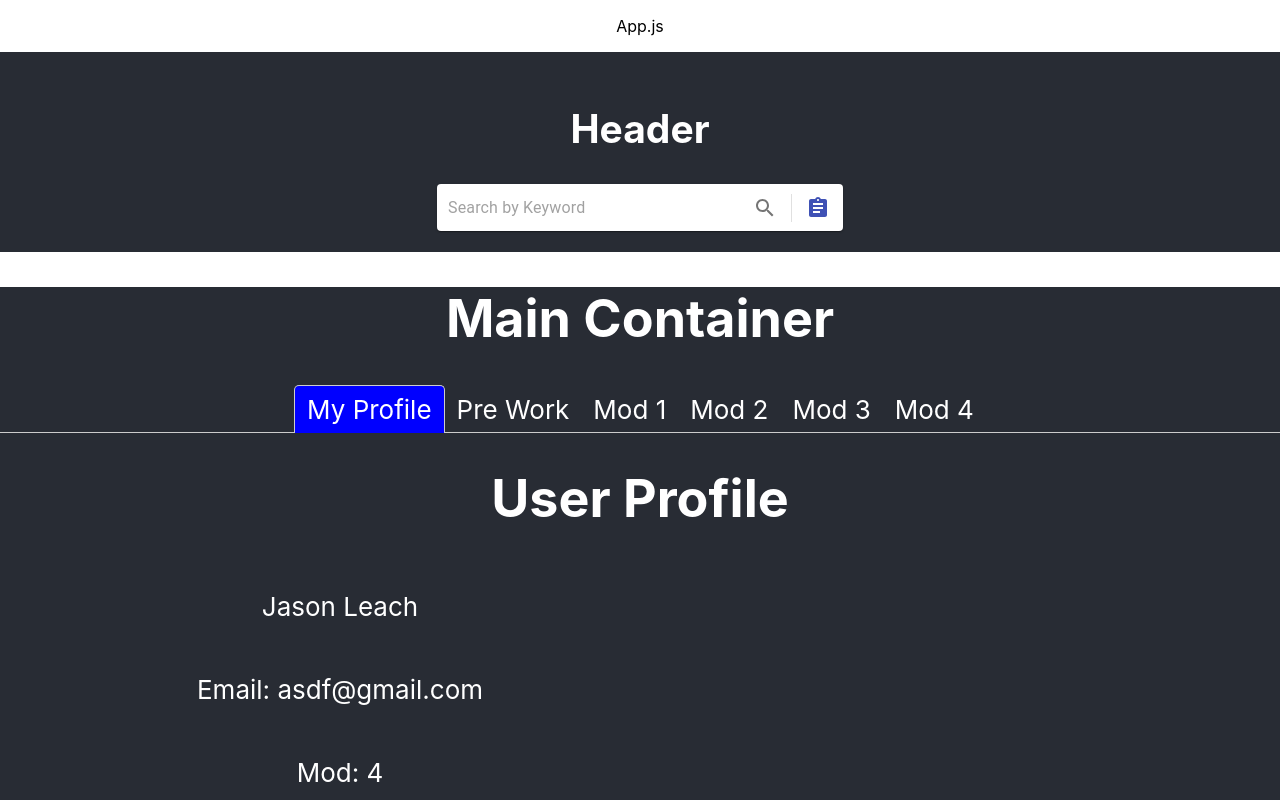
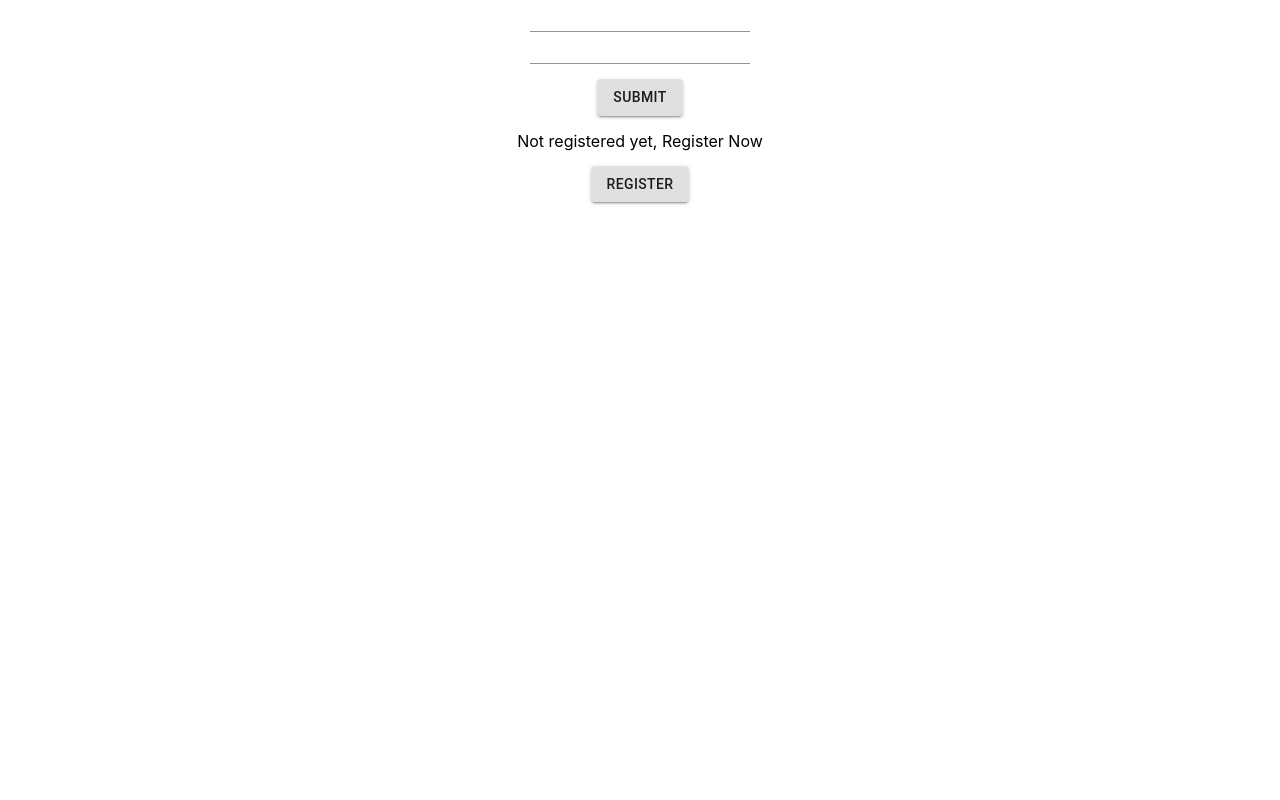
Before and after one commit to jldivemaster/final, a React (Create React App) app in the folder frontend/: page / in a window 1280 px wide. Shown: the top 800 px of the page. Built offline with nearby package versions, Linux system fonts and the light colour scheme.

Commit message:
working sign up/login page except for fetch to backend

```diff
--- a/frontend/src/components/App.js
+++ b/frontend/src/components/App.js
@@ -1,72 +1,34 @@
-import React from 'react';
+import React, { Component } from 'react';
 import '../App.scss';
-import Header from './Header'
-import Main from './Main'
-import UserProfile from './UserProfile'
-import NoteList from './NoteList'
 import LoginScreen from './LoginScreen'
 // import injectTapEventPlugin from 'react-tap-event-plugin';
 // Needed for onTouchTap
 // http://stackoverflow.com/a/34015469/988941
 // injectTapEventPlugin();
 
-
-//========== Temp seed data===============
-const user = { name: "Jason Leach", email: "asdf@gmail.com", current_mod: 4, location: "Seattle"}
-const paragraph = 'Lorem ipsum dolor sit amet consectetur adipisicing elit. Eveniet natus sint provident vel ab reprehenderit cum soluta, suscipit facere nisi sed earum repellendus fuga debitis, nam molestiae minima voluptates possimus.'
-const data = [
-  {
-    title: 'Lab 1 Title',
-    paragraph
-  },
-  {
-    title: 'Concepts',
-    paragraph
-  },
-  {
-    title: 'Lab Syntax',
-    paragraph
-  },
-  {
-    title: 'Practice Lab',
-    paragraph
+class App extends Component {
+  constructor(props){
+    super(props);
+    this.state={
+      loginPage:[],
+      uploadScreen:[]
+    }
   }
-]
-// =======================================
-
-function App() {
-  return (
-    <div className="App">
-      <p>App.js</p>
-      <header className="App-header">
-       <Header />
-
-      </header>
-      <div className="main">
-          <Main>
-          <div label="My Profile">
-            <UserProfile user={user}/>
-          </div>
-          <div label="Pre Work">
-
-            <NoteList data={data} mod="0" title1="Lab 1 Title" title2="Lab 2 Title" ref1="Quick Refs 1" ref2="Quick Refs 2"/>
-          </div>
-            <div label="Mod 1">
-              <NoteList data={data} mod="1" title1="Lab 1 Title" title2="Lab 2 Title" ref1="Quick Refs 1" ref2="Quick Refs 2"/>
-            </div>
-            <div label="Mod 2">
-              <NoteList data={data} mod='2' title1="Lab 1 Title" title2="Lab 2 Title" ref1="Quick Refs 1" ref2="Quick Refs 2"/>
-            </div>
-            <div label="Mod 3">
-              <NoteList data={data} mod="3" title1="Lab 1 Title" title2="Lab 2 Title" ref1="Quick Refs 1" ref2="Quick Refs 2"/>
-            </div>
-            <div label="Mod 4">
-              <NoteList data={data} mod="4" title1="Lab 1 Title" title2="Lab 2 Title" ref1="Quick Refs 1" ref2="Quick Refs 2"/>
-            </div>
-          </Main>
+  componentWillMount(){
+    var loginPage =[];
+    loginPage.push(<LoginScreen parentContext={this}/>);
+    this.setState({
+                  loginPage:loginPage
+                    })
+  }
+  render() {
+    return (
+      <div className="App">
+        {this.state.loginPage}
+        {this.state.uploadScreen}
       </div>
-    </div>
-  );
+    );
+  }
 }
 
 export default App;
--- a/frontend/src/components/Header.js
+++ b/frontend/src/components/Header.js
@@ -5,7 +5,6 @@ import Paper from '@material-ui/core/Paper';
 import InputBase from '@material-ui/core/InputBase';
 import Divider from '@material-ui/core/Divider';
 import IconButton from '@material-ui/core/IconButton';
-import MenuIcon from '@material-ui/icons/Menu';
 import SearchIcon from '@material-ui/icons/Search';
 import AssignmentIcon from '@material-ui/icons/Assignment';
 
--- a/frontend/src/components/Login.js
+++ b/frontend/src/components/Login.js
@@ -1,9 +1,9 @@
 import React from 'react'
-import MuiThemeProvider from '@material-ui/core/styles/MuiThemeProvider';
+// import MuiThemeProvider from '@material-ui/core/styles/MuiThemeProvider';
 import AppBar from '@material-ui/core/AppBar';
 import Button from '@material-ui/core/Button';
 import TextField from '@material-ui/core/TextField';
-import axios from 'axios';
+// import axios from 'axios';
 import UploadScreen from './UploadScreen'
 
 class Login extends React.Component {
@@ -16,59 +16,59 @@ constructor(props){
  }
 
  handleClick(event){
- var apiBaseUrl = "http://localhost:4000/api/";
- var self = this;
- var payload={
- "email":this.state.username,
- "password":this.state.password
- }
- axios.post(apiBaseUrl+'login', payload)
- .then(function (response) {
- console.log(response);
- if(response.data.code == 200){
+ // var apiBaseUrl = "http://localhost:4000/api/";
+ // var self = this;
+ // var payload={
+ // "email":this.state.username,
+ // "password":this.state.password
+ // }
+ // fetch(apiBaseUrl+'login', payload)
+ // .then(function (response) {
+ // console.log(response);
+ // if(response.data.code == 200){
  console.log("Login successfull");
  var uploadScreen=[];
- uploadScreen.push(<UploadScreen appContext={self.props.appContext}/>)
- self.props.appContext.setState({loginPage:[],uploadScreen:uploadScreen})
- }
- else if(response.data.code == 204){
- console.log("Username password do not match");
- alert("username password do not match")
- }
- else{
- console.log("Username does not exists");
- alert("Username does not exist");
- }
- })
- .catch(function (error) {
- console.log(error);
- });
+ uploadScreen.push(<UploadScreen appContext={this.props.appContext}/>)
+ this.props.appContext.setState({loginPage:[], uploadScreen:uploadScreen})
+ // }
+ // else if(response.data.code == 204){
+ // console.log("Username password do not match");
+ // alert("username password do not match")
+ // }
+ // else{
+ // console.log("Username does not exists");
+ // alert("Username does not exist");
+ // }
+ // })
+ // .catch(function (error) {
+ // console.log(error);
+ // });
  }
 
 render() {
     return (
       <div>
-        <MuiThemeProvider>
+
           <div>
           <AppBar
              title="Login"
            />
            <TextField
-             hintText="Enter your Username"
-             floatingLabelText="Username"
+             hinttext="Enter your Username"
+             floatinglabeltext="Username"
              onChange = {(event,newValue) => this.setState({username:newValue})}
              />
            <br/>
              <TextField
                type="password"
-               hintText="Enter your Password"
-               floatingLabelText="Password"
+               hinttext="Enter your Password"
+               floatinglabeltext="Password"
                onChange = {(event,newValue) => this.setState({password:newValue})}
                />
              <br/>
-             <Button variant="contained" label="Submit" primary={true} style={style} onClick={(event) => this.handleClick(event)}/>
+             <Button variant="contained" primary="true" style={style} onClick={(event) => this.handleClick(event)}>Submit</Button>
          </div>
-         </MuiThemeProvider>
+
       </div>
     );
   }
@@ -77,3 +77,5 @@ const style = {
  margin: 15,
 };
 export default Login;
+
+// Line 28: if(response.data.code == 200){
--- a/frontend/src/components/LoginScreen.js
+++ b/frontend/src/components/LoginScreen.js
@@ -1,5 +1,5 @@
 import React, { Component } from 'react';
-import MuiThemeProvider from '@material-ui/core/styles/MuiThemeProvider';
+// import MuiThemeProvider from '@material-ui/core/styles/MuiThemeProvider';
 import Button from '@material-ui/core/Button';
 import Login from './Login';
 import Register from './Register';
@@ -20,29 +20,26 @@ class LoginScreen extends Component {
   handleClick(event){
     // console.log("event",event);
     var loginmessage;
+    var loginscreen=[];
     if(this.state.isLogin){
-      var loginscreen=[];
       loginscreen.push(<Register parentContext={this}/>);
-      loginmessage = "Already registered.Go to Login";
+      loginmessage = "Already registered. Go to Login";
       this.setState({
                      loginscreen:loginscreen,
                      loginmessage:loginmessage,
                      buttonLabel:"Login",
                      isLogin:false
                    })
-    }
-    else{
-      var loginscreen=[];
+    } else {
       loginscreen.push(<Login parentContext={this}/>);
-      loginmessage = "Not Registered yet.Go to registration";
+      loginmessage = "Not Registered yet. Go to registration";
       this.setState({
                      loginscreen:loginscreen,
                      loginmessage:loginmessage,
                      buttonLabel:"Register",
                      isLogin:true
                    })
-    }
-  }
+    }}
 
 
   componentWillMount(){
@@ -60,11 +57,12 @@ class LoginScreen extends Component {
         {this.state.loginscreen}
         <div>
           {this.state.loginmessage}
-          <MuiThemeProvider>
+
             <div>
-               <Button variant="contained" label={this.state.buttonLabel} primary={true} style={style} onClick={(event) => this.handleClick(event)}/>
+               <Button primary="true" style={style} variant="contained" onClick={(event) => this.handleClick(event)}>
+               {this.state.buttonLabel}</Button>
            </div>
-          </MuiThemeProvider>
+
         </div>
       </div>
     );
--- a/frontend/src/components/NoteList.js
+++ b/frontend/src/components/NoteList.js
@@ -5,7 +5,7 @@ import Note from './Note'
 export default class NoteList extends React.Component {
 
   setModNum = () => {
-    if(this.props.mod == 0){
+    if(this.props.mod === '0'){
       return 'Pre-Work'
     } else {
       return 'Mod ' + this.props.mod
--- a/frontend/src/components/Register.js
+++ b/frontend/src/components/Register.js
@@ -4,7 +4,6 @@ import AppBar from '@material-ui/core/AppBar';
 import Button from '@material-ui/core/Button';
 import TextField from '@material-ui/core/TextField';
 import Login from './Login'
-import axios from 'axios';
 
 class Register extends Component {
   constructor(props){
@@ -28,14 +27,14 @@ class Register extends Component {
     "email":this.state.email,
     "password":this.state.password
     }
-    axios.post(apiBaseUrl+'/register', payload)
+    fetch(apiBaseUrl+'/register', payload)
    .then(function (response) {
      console.log(response);
-     if(response.data.code == 200){
+     if(response.data.code === 200){
       //  console.log("registration successfull");
        var loginscreen=[];
        loginscreen.push(<Login parentContext={this}/>);
-       var loginmessage = "Not Registered yet.Go to registration";
+       var loginmessage = "Not Registered yet. Go to registration";
        self.props.parentContext.setState({loginscreen:loginscreen,
        loginmessage:loginmessage,
        buttonLabel:"Register",
```
Also changed, not shown: frontend/src/components/UploadScreen.js (+72 -0 lines).
